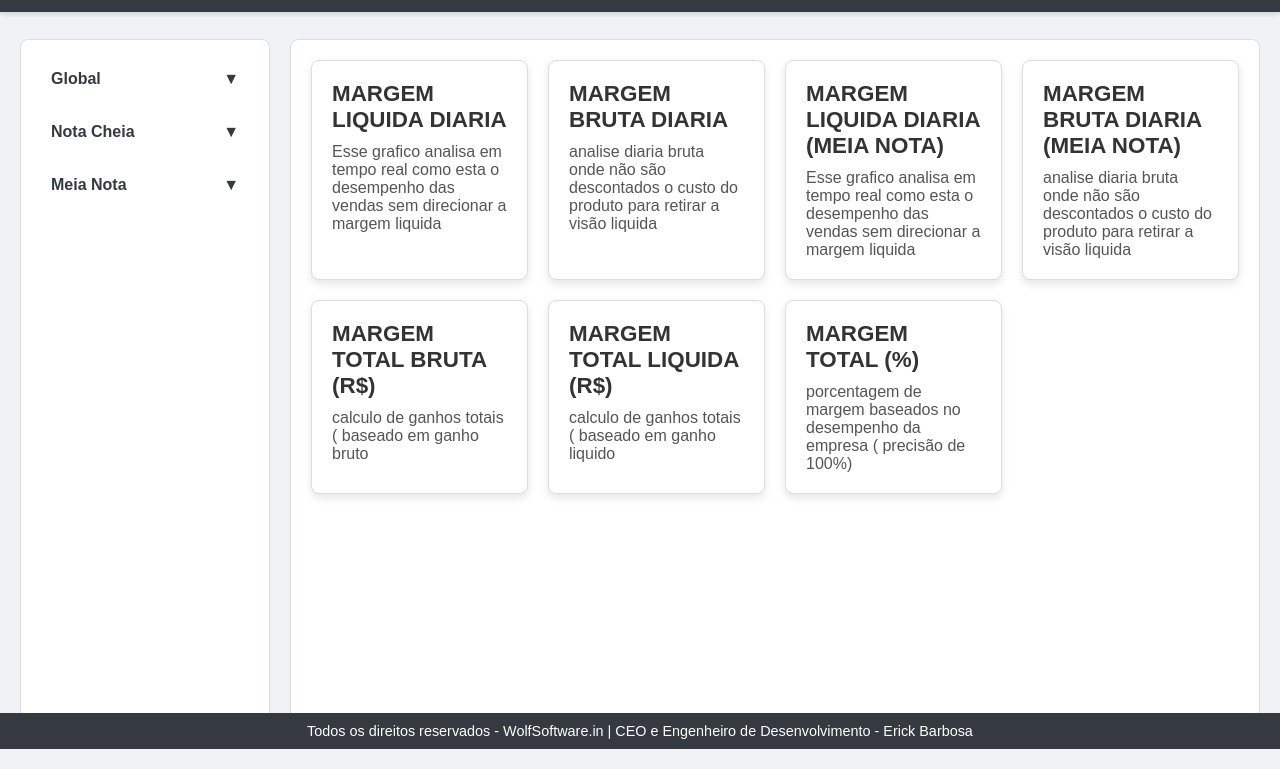
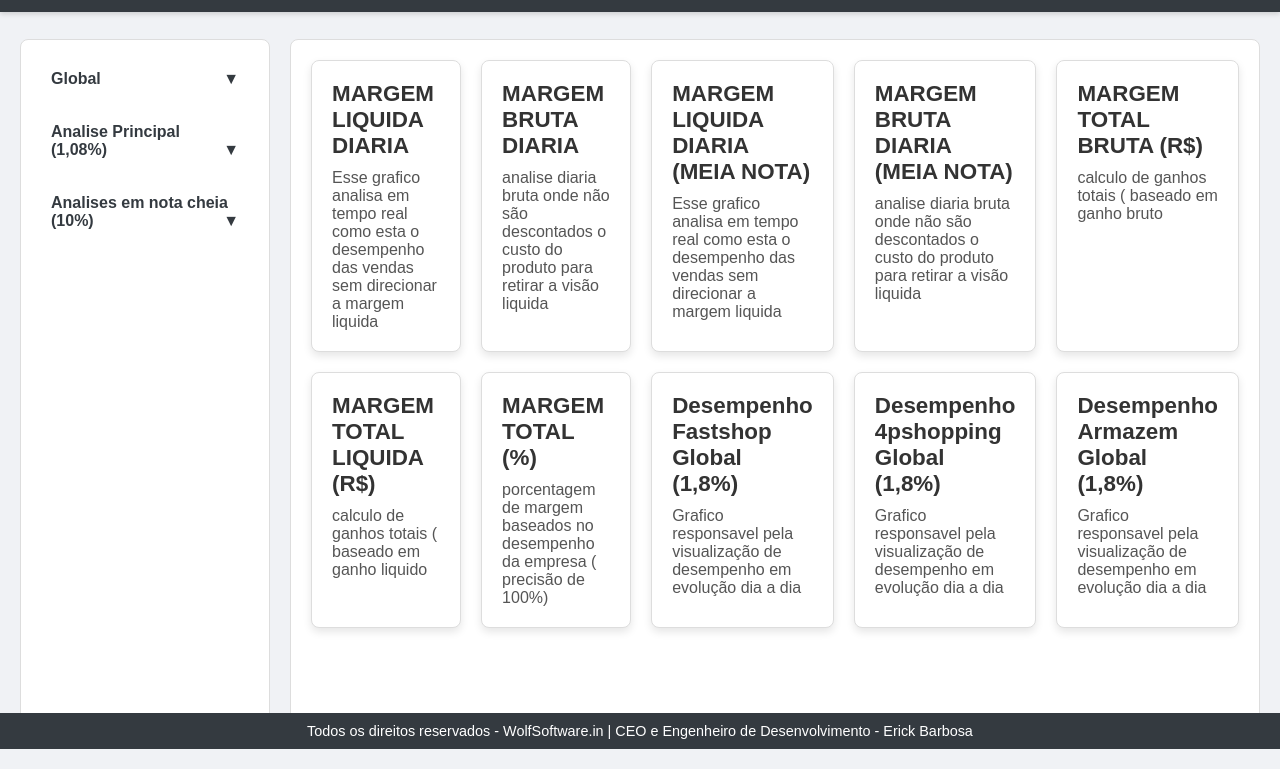
Before and after one commit to HanzoSasaki/Mobilesystem, a plain HTML site: page graficos/index.html in a window 1280 px wide. Shown: the part 51-820 px from the top of the page. Drawn offline with Linux system fonts and the light colour scheme.

Commit message:
Sextou bb, vou commitar agr para ver tudo pegando fogo já...

```diff
--- a/graficos/index.html
+++ b/graficos/index.html
@@ -41,22 +41,26 @@
             <li><a href="#" data-item="item2">Avaliação de custos 💲</a></li>
           </ul>
         </li>
+
         <li class="submenu">
-          <a href="#" class="submenu-toggle">Nota Cheia</a>
+          <a href="#" class="submenu-toggle">Analise Principal (1,08%)</a>
+          <ul class="submenu-content">
+            <li><a href="#" data-item="item16">Avaliação comparativa</a></li>
+            <li><a href="#" data-item="item17">Avaliação Fevereiro 📆</a></li>
+            <li><a href="#" data-item="item18">Avaliação Março 📆</a></li>
+          </ul>
+        </li>
+
+
+        <li class="submenu">
+          <a href="#" class="submenu-toggle">Analises em nota cheia (10%)</a>
           <ul class="submenu-content">
             <li><a href="#" data-item="item3">Avaliação comparativa</a></li>
             <li><a href="#" data-item="item4">Avaliação Fevereiro 📆</a></li>
             <li><a href="#" data-item="item5">Avaliação Março 📆</a></li>
           </ul>
         </li>
-        <li class="submenu">
-          <a href="#" class="submenu-toggle">Meia Nota</a>
-          <ul class="submenu-content">
-            <li><a href="#" data-item="item16">Avaliação comparativa</a></li>
-            <li><a href="#" data-item="item17">Avaliação Fevereiro 📆</a></li>
-            <li><a href="#" data-item="item18">Avaliação Março 📆</a></li>
-          </ul>
-        </li>
+
       </ul>
     </aside>
 
--- a/graficos/script.js
+++ b/graficos/script.js
@@ -11,7 +11,11 @@ document.addEventListener('DOMContentLoaded', () => {
       { title: "MARGEM BRUTA DIARIA (MEIA NOTA)", description: "analise diaria bruta onde não são descontados o custo do produto para retirar a visão liquida", url: "https://docs.google.com/spreadsheets/d/e/2PACX-1vTtvK3X3YMZzQe3M1I5lz6AkpNcdR8RomqEPefP_meogRr3LeZXELjeHajUYf4Cv_lFItd7YFf84NLf/pubchart?oid=1407307787&format=interactive" },
       { title: "MARGEM TOTAL BRUTA (R$)", description: "calculo de ganhos totais ( baseado em ganho bruto", url: "https://docs.google.com/spreadsheets/d/e/2PACX-1vTtvK3X3YMZzQe3M1I5lz6AkpNcdR8RomqEPefP_meogRr3LeZXELjeHajUYf4Cv_lFItd7YFf84NLf/pubchart?oid=1639112706&format=interactive" },
       { title: "MARGEM TOTAL LIQUIDA (R$)", description: "calculo de ganhos totais ( baseado em ganho liquido", url: "https://docs.google.com/spreadsheets/d/e/2PACX-1vTtvK3X3YMZzQe3M1I5lz6AkpNcdR8RomqEPefP_meogRr3LeZXELjeHajUYf4Cv_lFItd7YFf84NLf/pubchart?oid=2041554572&format=interactive" },
-      { title: "MARGEM TOTAL (%)", description: "porcentagem de margem baseados no desempenho da empresa ( precisão de 100%)", url: "https://docs.google.com/spreadsheets/d/e/2PACX-1vTtvK3X3YMZzQe3M1I5lz6AkpNcdR8RomqEPefP_meogRr3LeZXELjeHajUYf4Cv_lFItd7YFf84NLf/pubchart?oid=1297207589&format=interactive" }
+      { title: "MARGEM TOTAL (%)", description: "porcentagem de margem baseados no desempenho da empresa ( precisão de 100%)", url: "https://docs.google.com/spreadsheets/d/e/2PACX-1vTtvK3X3YMZzQe3M1I5lz6AkpNcdR8RomqEPefP_meogRr3LeZXELjeHajUYf4Cv_lFItd7YFf84NLf/pubchart?oid=1297207589&format=interactive" },
+      { title: "Desempenho Fastshop Global (1,8%)", description: "Grafico responsavel pela visualização de desempenho em evolução dia a dia ", url: "https://docs.google.com/spreadsheets/d/e/2PACX-1vTtvK3X3YMZzQe3M1I5lz6AkpNcdR8RomqEPefP_meogRr3LeZXELjeHajUYf4Cv_lFItd7YFf84NLf/pubchart?oid=513829514&format=interactive" },
+      { title: "Desempenho 4pshopping Global (1,8%)", description: "Grafico responsavel pela visualização de desempenho em evolução dia a dia ", url: "https://docs.google.com/spreadsheets/d/e/2PACX-1vTtvK3X3YMZzQe3M1I5lz6AkpNcdR8RomqEPefP_meogRr3LeZXELjeHajUYf4Cv_lFItd7YFf84NLf/pubchart?oid=1626048075&format=interactive" },
+      { title: "Desempenho Armazem Global (1,8%)", description: "Grafico responsavel pela visualização de desempenho em evolução dia a dia ", url: "https://docs.google.com/spreadsheets/d/e/2PACX-1vTtvK3X3YMZzQe3M1I5lz6AkpNcdR8RomqEPefP_meogRr3LeZXELjeHajUYf4Cv_lFItd7YFf84NLf/pubchart?oid=97826037&format=interactive" }
+
 
     ],
 
```
